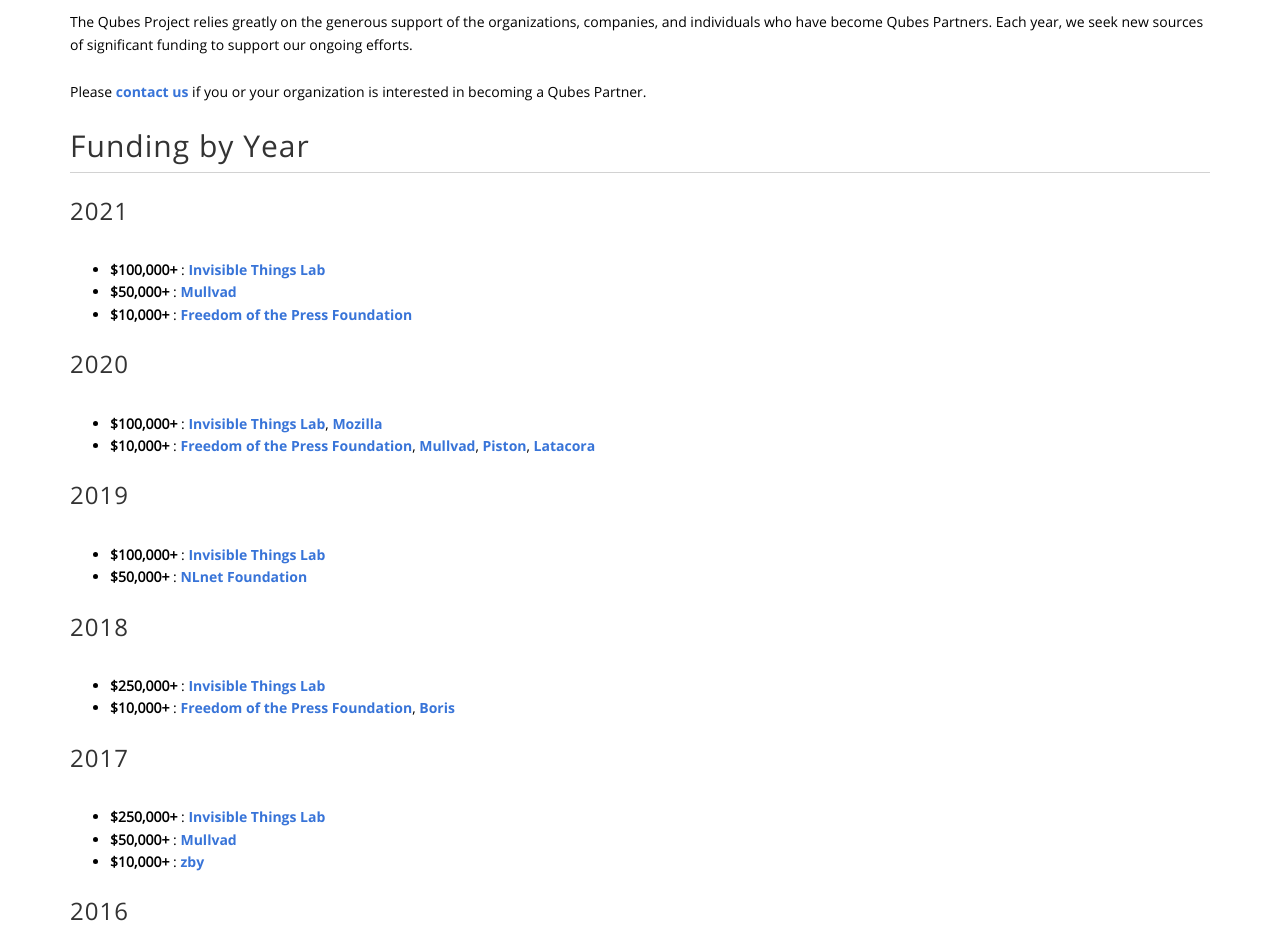
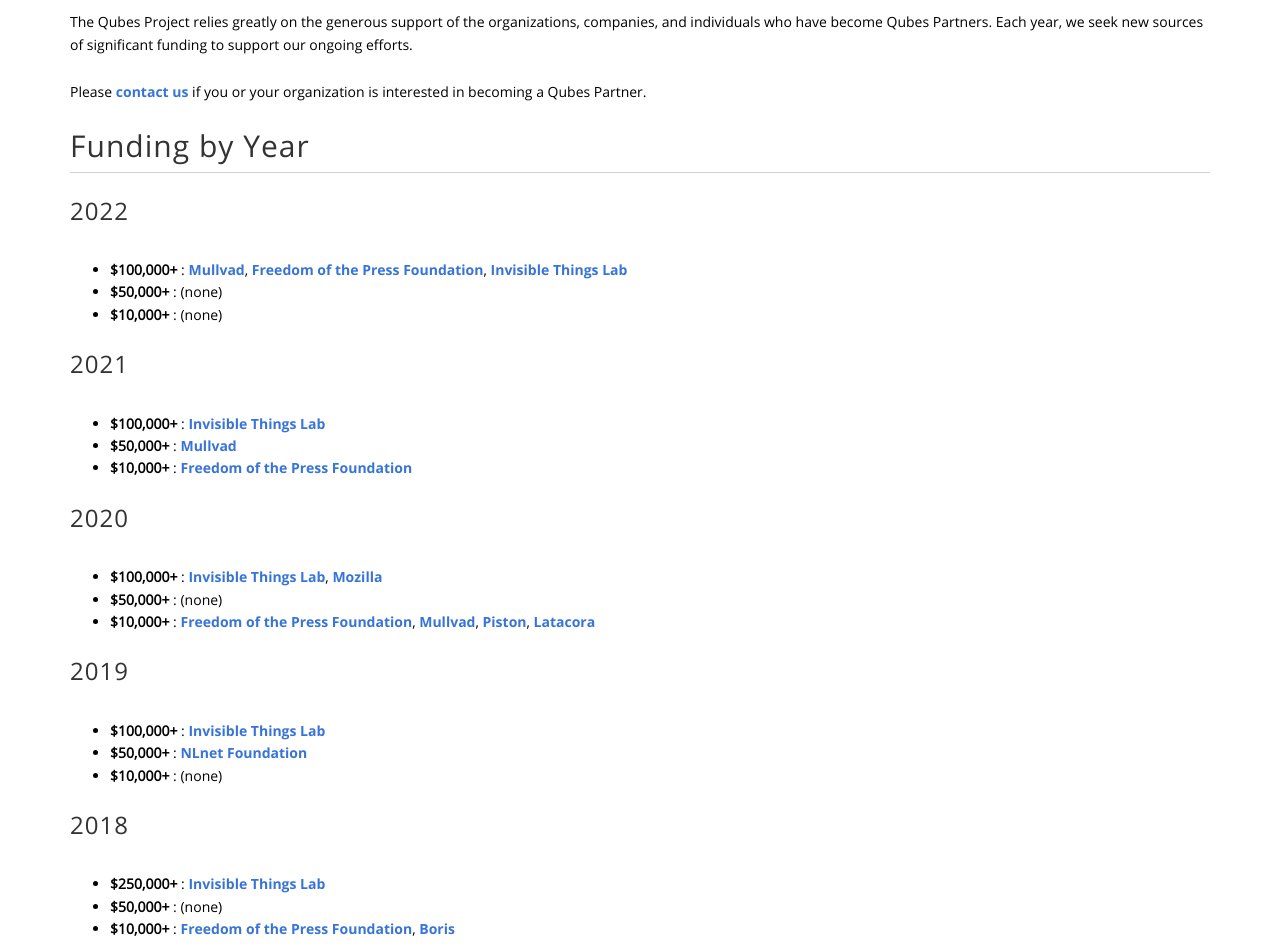
Before and after one commit to QubesOS/qubesos.github.io, a Jekyll site: the page built from pages/partners.html, in a window 1280 px wide and 1400 px high, scrolled down 295 px. Shown: the top 952 px of the window. Built offline with Jekyll 4.4.1, drawn with Linux system fonts in a browser that asks for light colours; some web fonts are replaced; some of the changed text lies outside the part shown.

Commit message:
Add 2022 Qubes Partners; add empty lines for all years

```diff
--- a/pages/partners.html
+++ b/pages/partners.html
@@ -18,6 +18,13 @@ Each year, we seek new sources of significant funding to support our ongoing eff
 
 <h2 id="funding-by-year">Funding by Year</h2>
 
+<h3 id="2021">2022</h3>
+<ul>
+  <li><strong>$100,000+</strong> : <a href="#mullvad">Mullvad</a>, <a href="#freedom-of-the-press-foundation">Freedom of the Press Foundation</a>, <a href="#invisible-things-lab">Invisible Things Lab</a></li>
+  <li><strong>$50,000+</strong> : (none)</li>
+  <li><strong>$10,000+</strong> : (none)</li>
+</ul>
+
 <h3 id="2021">2021</h3>
 <ul>
   <li><strong>$100,000+</strong> : <a href="#invisible-things-lab">Invisible Things Lab</a></li>
@@ -28,6 +35,7 @@ Each year, we seek new sources of significant funding to support our ongoing eff
 <h3 id="2020">2020</h3>
 <ul>
   <li><strong>$100,000+</strong> : <a href="#invisible-things-lab">Invisible Things Lab</a>, <a href="#mozilla">Mozilla</a></li>
+  <li><strong>$50,000+</strong> : (none)</li>
   <li><strong>$10,000+</strong> : <a href="#freedom-of-the-press-foundation">Freedom of the Press Foundation</a>, <a href="#mullvad">Mullvad</a>, <a href="#piston">Piston</a>, <a href="#latacora">Latacora</a></li>
 </ul>
 
@@ -35,11 +43,13 @@ Each year, we seek new sources of significant funding to support our ongoing eff
 <ul>
   <li><strong>$100,000+</strong> : <a href="#invisible-things-lab">Invisible Things Lab</a></li>
   <li><strong>$50,000+</strong> : <a href="#nlnet-foundation">NLnet Foundation</a></li>
+  <li><strong>$10,000+</strong> : (none)</li>
 </ul>
 
 <h3 id="2018">2018</h3>
 <ul>
   <li><strong>$250,000+</strong> : <a href="#invisible-things-lab">Invisible Things Lab</a></li>
+  <li><strong>$50,000+</strong> : (none)</li>
   <li><strong>$10,000+</strong> : <a href="#freedom-of-the-press-foundation">Freedom of the Press Foundation</a>, <a href="#boris">Boris</a></li>
 </ul>
 
@@ -53,12 +63,15 @@ Each year, we seek new sources of significant funding to support our ongoing eff
 <h3 id="2016">2016</h3>
 <ul>
   <li><strong>$250,000+</strong> : <a href="#open-technology-fund">Open Technology Fund</a>, <a href="#invisible-things-lab">Invisible Things Lab</a></li>
+  <li><strong>$50,000+</strong> : (none)</li>
   <li><strong>$10,000+</strong> : <a href="#nlnet-foundation">NLnet Foundation</a></li>
 </ul>
 
 <h3 id="2015">2015</h3>
 <ul>
   <li><strong>$100,000+</strong> : <a href="#open-technology-fund">Open Technology Fund</a></li>
+  <li><strong>$50,000+</strong> : (none)</li>
+  <li><strong>$10,000+</strong> : (none)</li>
 </ul>
 
 <h3 id="2014-and-earlier">2014 and earlier</h3>
```
